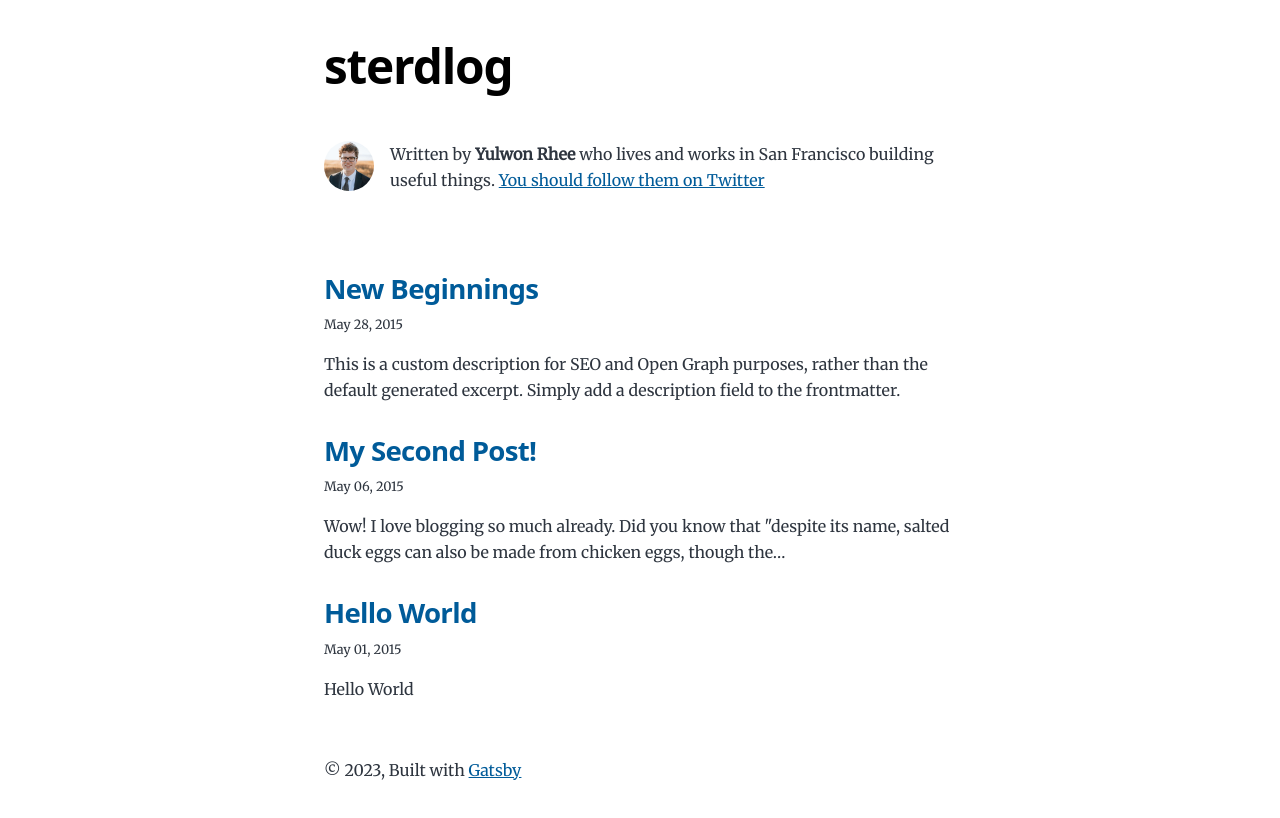
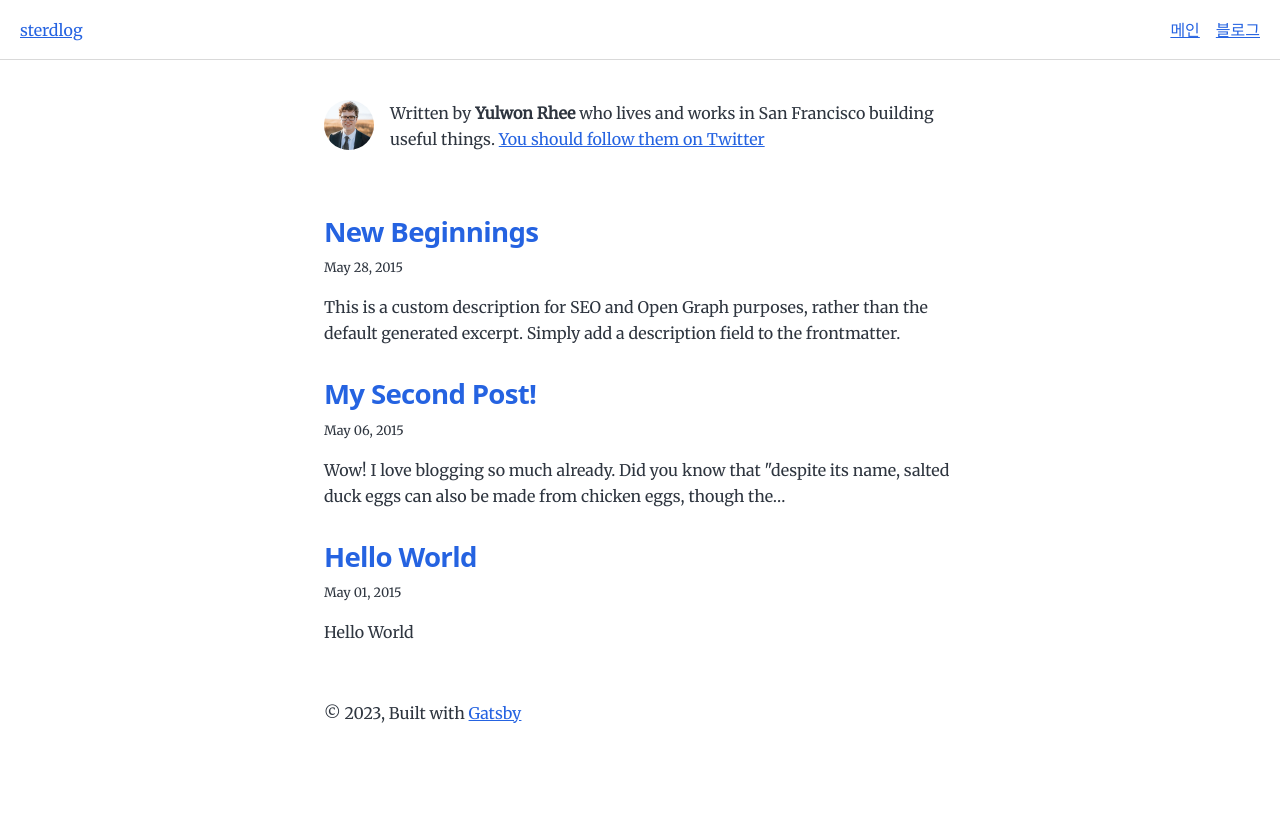
Before and after one commit to sterdsterd/sterdlog, a Gatsby site: page / in a window 1280 px wide. Built offline with nearby package versions, Linux system fonts and the light colour scheme; Gatsby itself is replaced by a stand-in of ours.

Commit message:
Feat: Add Header

```diff
--- a/package.json
+++ b/package.json
@@ -34,6 +34,7 @@
     "typescript": "^4.9.5"
   },
   "devDependencies": {
+    "@types/styled-components": "^5.1.26",
     "prettier": "^2.8.3"
   },
   "homepage": "https://github.com/gatsbyjs/gatsby-starter-blog#readme",
--- /dev/null
+++ b/src/components/header.tsx
@@ -0,0 +1,52 @@
+import React from "react"
+import { Link } from "gatsby"
+import styled from "styled-components"
+
+type Props = {}
+
+const Nav = styled.nav`
+  background-color: rgba(255, 255, 255, 0.25);
+  border-bottom: 1px solid rgba(0, 0, 0, 0.15);
+  position: -webkit-sticky;
+  position: sticky;
+  top: 0;
+  left: 0;
+  right: 0;
+  width: 100vw;
+  height: 60px;
+  padding: 0 20px;
+  display: flex;
+  justify-content: space-between;
+  align-items: center;
+  z-index: 100;
+
+  -webkit-backdrop-filter: saturate(180%) blur(10px);
+  backdrop-filter: saturate(180%) blur(10px);
+`
+
+const Menu = styled.div`
+  display: flex;
+  align-items: center;
+  gap: 16px;
+`
+
+const Header = (props: Props) => {
+  const menu = ["메인", "블로그"]
+
+  return (
+    <Nav>
+      <Link to="/">sterdlog</Link>
+      <Menu>
+        {menu.map(item => {
+          return (
+            <Link to={`/${item}`} key={item}>
+              {item}
+            </Link>
+          )
+        })}
+      </Menu>
+    </Nav>
+  )
+}
+
+export default Header
--- a/src/components/layout.tsx
+++ b/src/components/layout.tsx
@@ -1,5 +1,6 @@
 import * as React from "react"
 import { Link } from "gatsby"
+import Header from "./header"
 
 type Props = {
   location: Location
@@ -8,27 +9,10 @@ type Props = {
 }
 
 const Layout = ({ location, title, children }: Props) => {
-  const rootPath = `/`
-  const isRootPath = location.pathname === rootPath
-  let header
-
-  if (isRootPath) {
-    header = (
-      <h1 className="main-heading">
-        <Link to="/">{title}</Link>
-      </h1>
-    )
-  } else {
-    header = (
-      <Link className="header-link-home" to="/">
-        {title}
-      </Link>
-    )
-  }
-
   return (
-    <div className="global-wrapper" data-is-root-path={isRootPath}>
-      <header className="global-header">{header}</header>
+    <>
+      <Header />
+      <div className="global-wrapper">
         <main>{children}</main>
         <footer>
           © {new Date().getFullYear()}, Built with
@@ -36,6 +20,7 @@ const Layout = ({ location, title, children }: Props) => {
           <a href="https://www.gatsbyjs.com">Gatsby</a>
         </footer>
       </div>
+    </>
   )
 }
 
--- a/src/style.css
+++ b/src/style.css
@@ -52,7 +52,7 @@
   --fontSize-5: 2.074rem;
   --fontSize-6: 2.488rem;
   --fontSize-7: 2.986rem;
-  --color-primary: #005b99;
+  --color-primary: #2563e1;
   --color-text: #2e353f;
   --color-text-light: #4f5969;
   --color-heading: #1a202c;
```
Also changed, not shown: 1 other file. Lines whose indentation alone changed are shown as unchanged.
